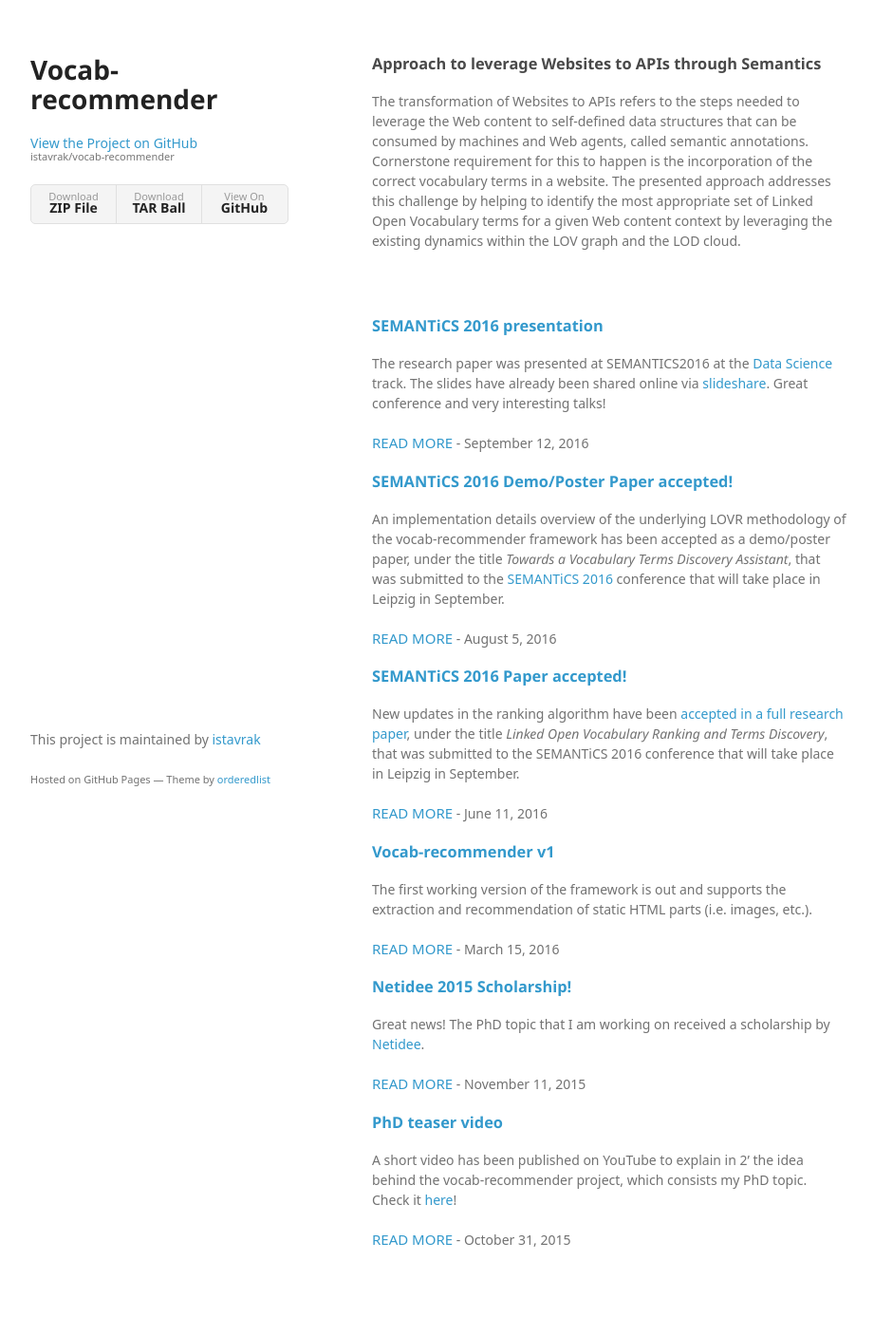
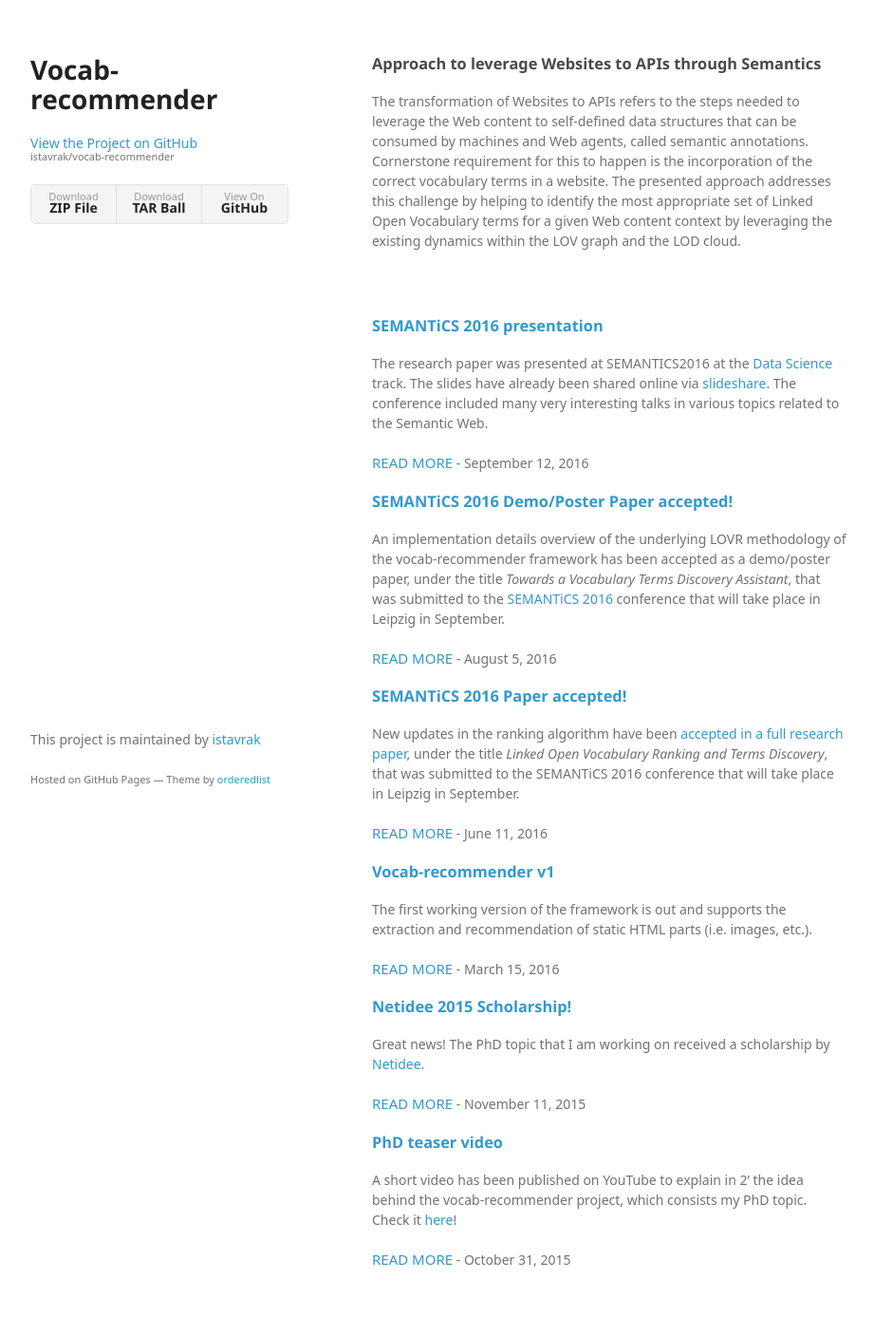
Before and after one commit to istavrak/vocab-recommender, a Jekyll site: the page built from index.html, in a window 1280 px wide. Shown: the whole page at 95% size, without its empty margins (178-1099 px from the left). Built offline with Jekyll 4.4.1, drawn with Linux system fonts in a browser that asks for light colours; some web fonts are replaced; before the commit the page ends 1386 px from its top, so only the background shows below that; part of the change alters nothing that is shown.

Commit message:
Update the details about the SEMANTICS2016 conf

```diff
--- a/_posts/2016-09-12-Presentation-at-SEMANTICS2016.md
+++ b/_posts/2016-09-12-Presentation-at-SEMANTICS2016.md
@@ -4,4 +4,23 @@ author: istavrak
 layout: post
 ---
 
-The research paper was presented at SEMANTICS2016 at the [Data Science](http://2016.semantics.cc/main-conference) track. The slides have already been shared online via [slideshare](http://www.slideshare.net/istavrak/linked-open-vocabulary-ranking-and-terms-discovery). Great conference and very interesting talks!
+The research paper was presented at SEMANTICS2016 at the [Data Science](http://2016.semantics.cc/main-conference) track. The slides have already been shared online via [slideshare](http://www.slideshare.net/istavrak/linked-open-vocabulary-ranking-and-terms-discovery). The  conference included many very interesting talks in various topics related to the Semantic Web.
+
+The keynote presentations were mostly project-oriented, reflecting the main aim of the SEMANTiCS conference, the application of research on the various industrial sectors.
+
+![alt text]({{site.baseurl}}/images/SEMANTICS2016_keynote.JPG "SEMANTiCS 2016 - The LEDS project")
+
+The poster-demo submission was nominated as one of the top 5 of the conference, which made it eligible for inclusion in the main proceedints published by ACM.
+
+I'm glad that the presentation of the research paper took place in a room full of participants in front of a great audience.
+<a data-flickr-embed="true" data-header="true" data-footer="true"  href="https://www.flickr.com/photos/25094278@N02/29615074451/" title="SEMANTiCS 2016"><img src="https://c4.staticflickr.com/9/8085/29615074451_83eac2c338_c.jpg" width="800" height="534" alt="SEMANTiCS 2016"></a><script async src="//embedr.flickr.com/assets/client-code.js" charset="utf-8"></script>
+
+<blockquote class="twitter-tweet" data-lang="en"><p lang="en" dir="ltr">Linked Open Vocabulary: as vocabularies increase here is how you can find the vocabulary you need <a href="https://twitter.com/hashtag/semanticsconf?src=hash">#semanticsconf</a> <a href="https://t.co/G83y1SBLSV">pic.twitter.com/G83y1SBLSV</a></p>&mdash; Andrea Volpini (@cyberandy) <a href="https://twitter.com/cyberandy/status/775621606458724356">September 13, 2016</a></blockquote>
+<script async src="//platform.twitter.com/widgets.js" charset="utf-8"></script>
+
+The posters were presented in the main meeting point around the registration desk and the coffee tables, which helped them to attract more eyes.
+
+<a data-flickr-embed="true" data-header="true" data-footer="true"  href="https://www.flickr.com/photos/25094278@N02/29660456066/in/album-72157672691604970/" title="SEMANTiCS 2016"><img src="https://c3.staticflickr.com/9/8018/29660456066_12438fef48_c.jpg" width="800" height="534" alt="SEMANTiCS 2016"></a><script async src="//embedr.flickr.com/assets/client-code.js" charset="utf-8"></script>
+
+Among the presented posters was also the poster for the vocab-recommender that was accompanying the main research paper.
+![alt text]({{site.baseurl}}/images/SEMANTICS2016-poster.JPG "SEMANTiCS 2016 poster - Towards a Vocabulary Terms Discovery Assistant")
```
